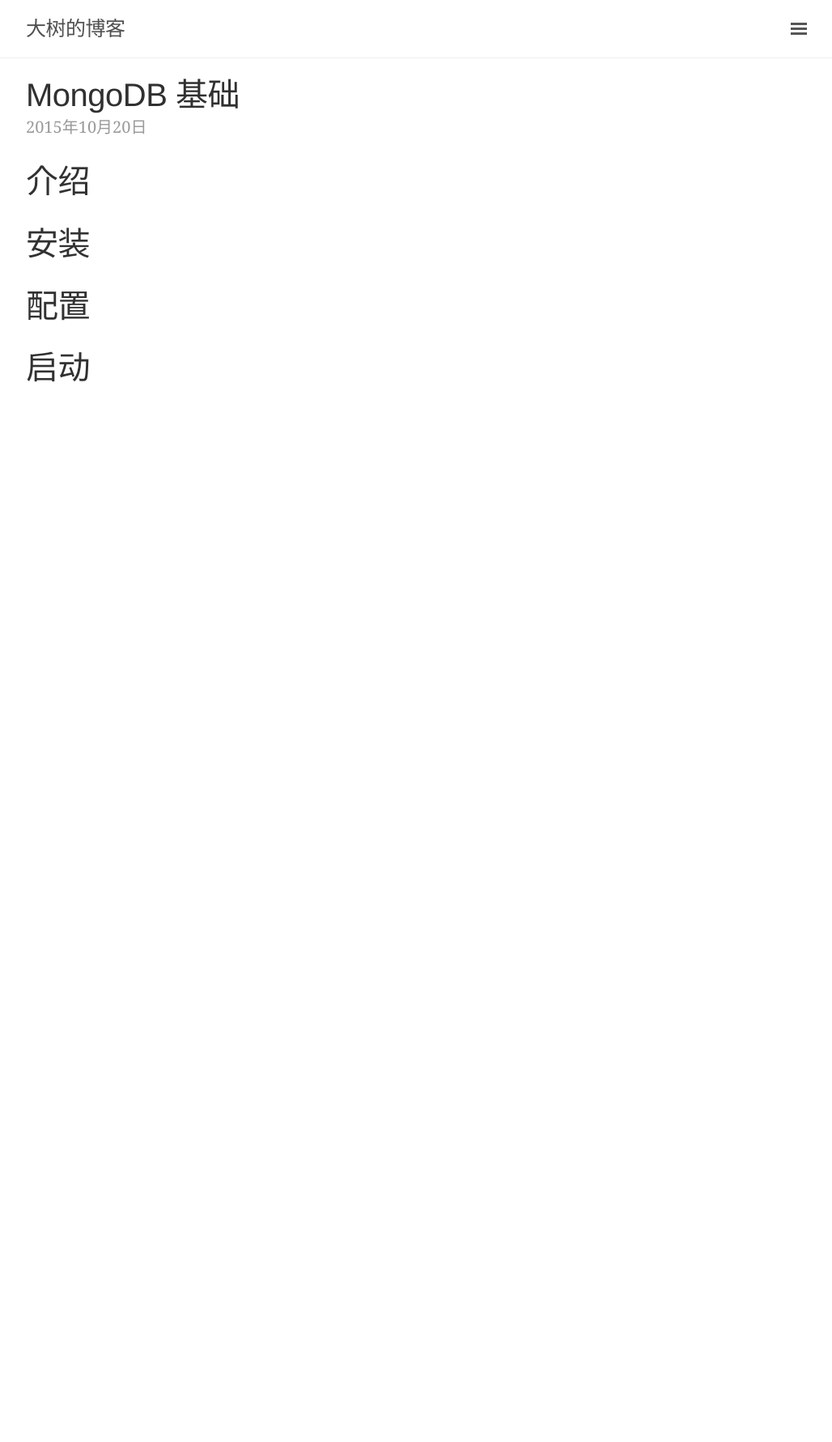
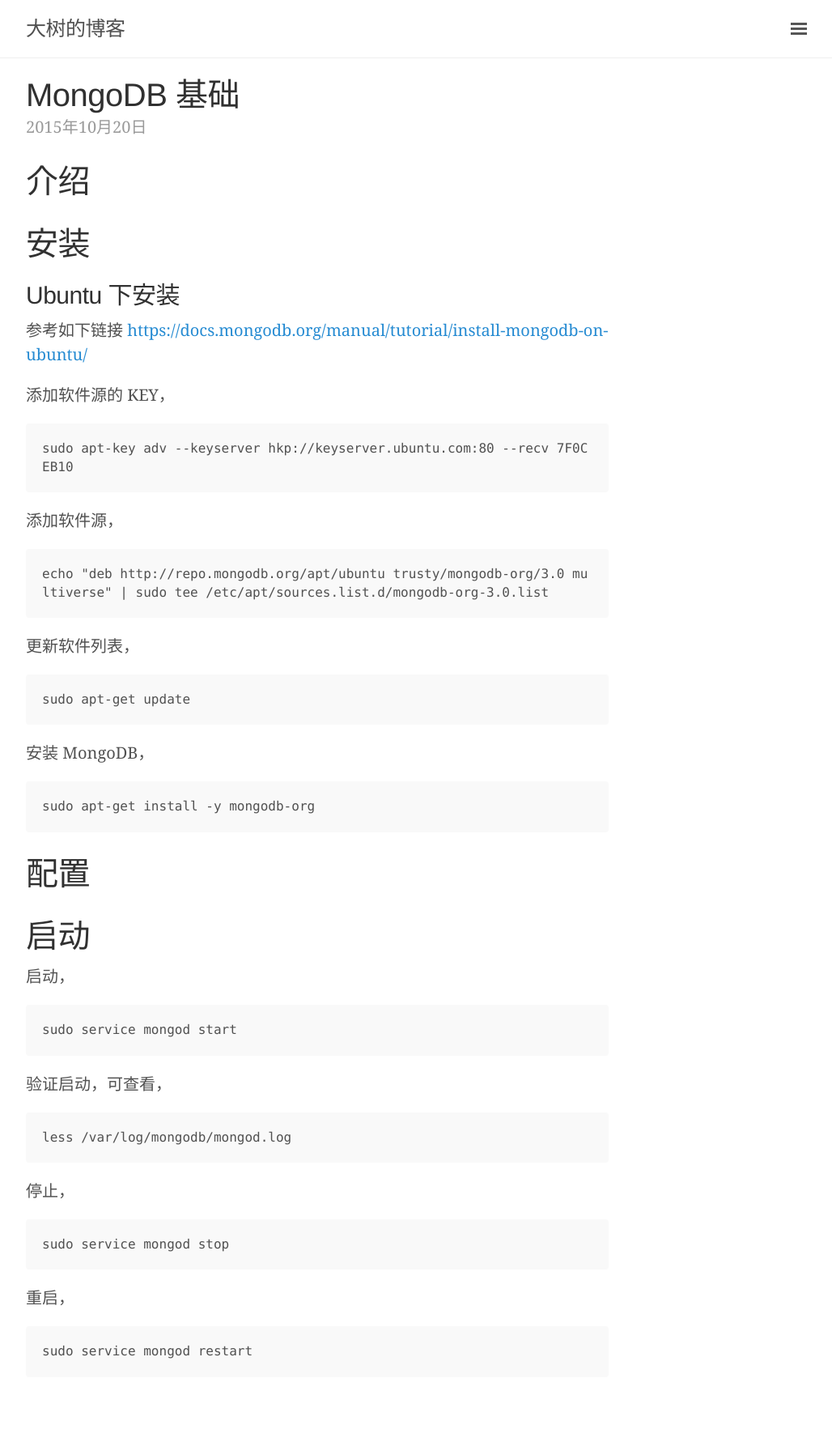
Before and after one commit to 0000-bigtree/0000-bigtree.github.io, a Jekyll site: the page built from _posts/2015-10-20-mongodb-basic.md, in a window 1280 px wide. Shown: the whole page at 81% size, without its empty margins (248-1276 px from the left). Built offline with Jekyll 4.4.1, drawn with Linux system fonts in a browser that asks for light colours; before the commit the page ends 900 px from its top, so only the background shows below that.

Commit message:
完成mongodb的安装和启动

```diff
--- a/_posts/2015-10-20-mongodb-basic.md
+++ b/_posts/2015-10-20-mongodb-basic.md
@@ -11,6 +11,43 @@
 
 # 安装
 
+## Ubuntu 下安装
+
+参考如下链接 [https://docs.mongodb.org/manual/tutorial/install-mongodb-on-ubuntu/](https://docs.mongodb.org/manual/tutorial/install-mongodb-on-ubuntu/)
+
+添加软件源的 KEY，
+
+    sudo apt-key adv --keyserver hkp://keyserver.ubuntu.com:80 --recv 7F0CEB10
+
+添加软件源，
+
+    echo "deb http://repo.mongodb.org/apt/ubuntu trusty/mongodb-org/3.0 multiverse" | sudo tee /etc/apt/sources.list.d/mongodb-org-3.0.list
+
+更新软件列表，
+
+    sudo apt-get update
+
+安装 MongoDB，
+
+    sudo apt-get install -y mongodb-org
+
 # 配置
 
 # 启动
+
+
+启动，
+
+    sudo service mongod start
+
+验证启动，可查看，
+
+    less /var/log/mongodb/mongod.log
+
+停止，
+
+    sudo service mongod stop
+
+重启，
+
+    sudo service mongod restart
```
Also changed, not shown: other parts of _posts/2015-10-20-mongodb-basic.md (+1 -1 lines).
